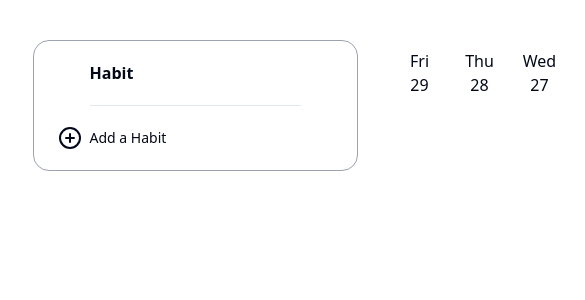
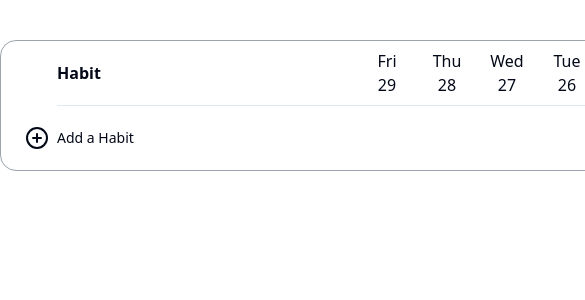
Before and after one commit to pursuance/habit-loop, a React (Vite) app: page / in a window 390 px wide. Shown: the top 300 px of the page, 585 px wide, since content can reach past the window. Built offline with nearby package versions, Linux system fonts and the light colour scheme.

Commit message:
Improved width responsiveness

```diff
--- a/src/components/HabitTable.tsx
+++ b/src/components/HabitTable.tsx
@@ -20,7 +20,10 @@ export default function HabitTable() {
   const { width } = useWindowSize()
 
   useLayoutEffect(() => {
-    setNumberOfDays(Math.round(width / 110))
+    const newNumberOfDays = Math.round(width / 108)
+    if (newNumberOfDays >= 7) {
+      setNumberOfDays(newNumberOfDays)
+    }
   }, [width])
 
   // load habits from local storage
@@ -41,7 +44,7 @@ export default function HabitTable() {
 
 
   return(
-    <div className='flex flex-col items-center w-5/6 mx-auto mt-10 border border-gray-400 rounded-2xl'>
+    <div className='flex flex-col items-center w-5/6 mx-auto mt-10 border border-gray-400 rounded-2xl min-w-fit'>
       <div className='flex flex-col w-full px-14'>
         <TableHeader dateList={dateList} />
         <HabitTableBody dateList={dateList} />
```
